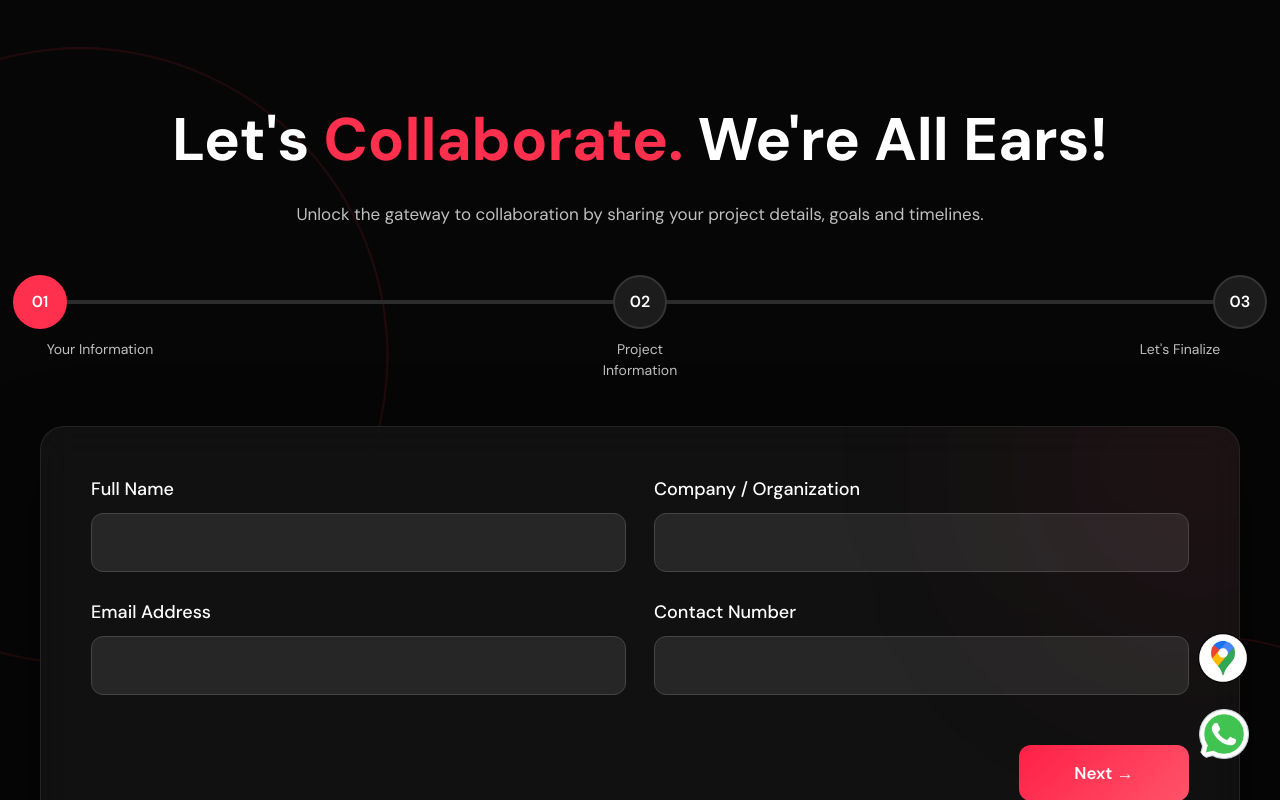
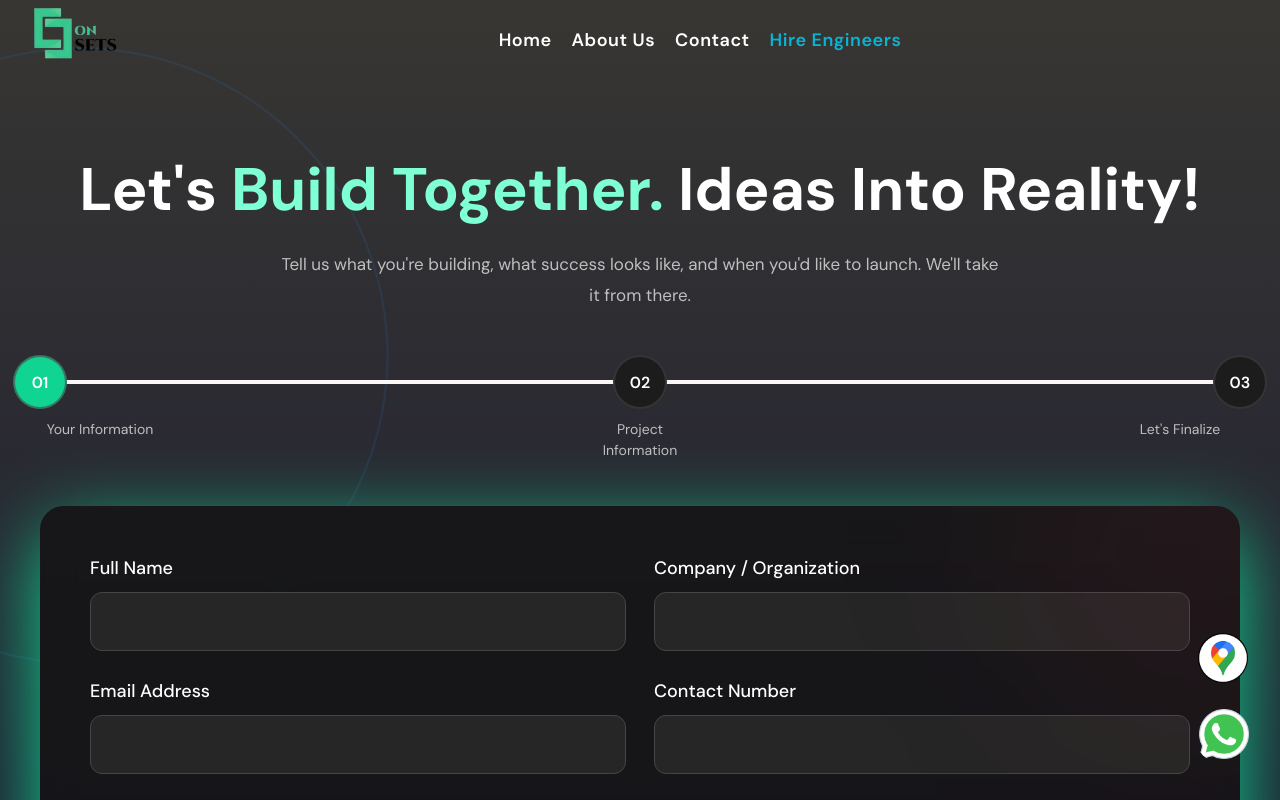
Before and after one commit to faizanshk22/BusinessProject, a React (Vite) app: page /engineers in a window 1280 px wide. Shown: the top 800 px of the page. Built offline with nearby package versions, Linux system fonts and the light colour scheme.

Commit message:
Hire Engineers Page added

```diff
--- a/src/components/hireEngineers/HireEngineers.jsx
+++ b/src/components/hireEngineers/HireEngineers.jsx
@@ -7,6 +7,7 @@ import ProgressBar from "./ProgressBar";
 import StepOne from "./StepOne";
 import StepTwo from "./StepTwo";
 import StepThree from "./StepThree";
+import Navbar from "../navbar/Navbar";
 
 export default function HireEngineers() {
   const [step, setStep] = useState(1);
@@ -29,9 +30,54 @@ const [error, setError] = useState(false);
   // Navigation
   // ---------------------------
 
-  const nextStep = () => {
+ const nextStep = () => {
+  if (step === 1) {
+    if (!formData.fullName.trim()) {
+      alert("Please enter your full name.");
+      return;
+    }
+
+    if (!formData.company.trim()) {
+      alert("Please enter your company / organization.");
+      return;
+    }
+
+    if (!formData.email.trim()) {
+      alert("Please enter your email address.");
+      return;
+    }
+
+    // Email validation
+    const emailRegex = /^[^\s@]+@[^\s@]+\.[^\s@]+$/;
+
+    if (!emailRegex.test(formData.email)) {
+      alert("Please enter a valid email address.");
+      return;
+    }
+
+    if (!formData.phone.trim()) {
+      alert("Please enter your contact number.");
+      return;
+    }
+
     if (step < 3) setStep((prev) => prev + 1);
-  };
+    return;
+  }
+
+  if (step === 2) {
+    if (formData.technologies.length === 0) {
+      alert("Please select at least one technology.");
+      return;
+    }
+
+    if (step < 3) setStep((prev) => prev + 1);
+    return;
+  }
+
+  if (step < 3) {
+    setStep((prev) => prev + 1);
+  }
+};
 
   const prevStep = () => {
     if (step > 1) setStep((prev) => prev - 1);
@@ -168,7 +214,10 @@ const submitForm = async () => {
 };
 
   return (
+    <>
+    <Navbar className="nv"/>
     <section className="hireEngineers">
+
       <div className="background-circle one"></div>
       <div className="background-circle two"></div>
 
@@ -180,12 +229,12 @@ const submitForm = async () => {
           transition={{ duration: 0.5 }}
         >
           <h1>
-            Let's <span>Collaborate.</span> We're All Ears!
+            Let's <span>Build Together.</span> Ideas Into Reality!
           </h1>
 
           <p>
-            Unlock the gateway to collaboration by sharing your project
-            details, goals and timelines.
+           Tell us what you're building, what success looks like, and when you'd like to launch. We'll take it from there.
+
           </p>
         </motion.div>
 
@@ -258,5 +307,6 @@ const submitForm = async () => {
   )}
       </div>
     </section>
+    </>
   );
 }
--- a/src/components/hireEngineers/StepThree.jsx
+++ b/src/components/hireEngineers/StepThree.jsx
@@ -10,7 +10,7 @@ const StepThree = ({
     <>
       <div className="selectionSection">
 
-        <h3>How many engineers?</h3>
+        <h3>No. of engineers?</h3>
 
         <div className="options">
 
@@ -41,7 +41,7 @@ const StepThree = ({
 
       <div className="selectionSection">
 
-        <h3>Hire Type</h3>
+        <h3>Specify the hire type</h3>
 
         <div className="options">
 
@@ -72,7 +72,7 @@ const StepThree = ({
 
       <div className="selectionSection">
 
-        <h3>Timeline</h3>
+        <h3>Required Timeline</h3>
 
         <div className="options">
 
@@ -107,7 +107,7 @@ const StepThree = ({
 
       <div className="field full">
 
-        <label>Additional Notes</label>
+        <label>Careful Additional Notes</label>
 
         <textarea
           rows="5"
--- a/src/components/hireEngineers/StepTwo.jsx
+++ b/src/components/hireEngineers/StepTwo.jsx
@@ -22,8 +22,7 @@ const StepTwo = ({
   return (
     <>
       <h2>
-        Are there any technologies you want to specify?
-      </h2>
+Do you have a preferred tech stack for this project?      </h2>
 
       <div className="technologyGrid">
 
--- a/src/components/hireEngineers/hireEngineers.scss
+++ b/src/components/hireEngineers/hireEngineers.scss
@@ -1,9 +1,15 @@
 @import "../../app.scss";
+.nv{
 
+  @include mobile{
+    margin-top: -50%;
+position: fixed;
+  }
+}
 .hireEngineers {
   width: 100%;
   min-height: 100vh;
-  background: #060606;
+  // background: #060606;
   position: relative;
   overflow: hidden;
   padding: 100px 20px;
@@ -11,15 +17,18 @@
   justify-content: center;
   align-items: center;
   color: #fff;
+    scroll-snap-align: center;
+  scroll-snap-stop: always;
 
   @include mobile {
     padding: 70px 15px;
   }
 
+
   .background-circle {
     position: absolute;
     border-radius: 50%;
-    border: 2px solid rgba(255, 48, 77, .12);
+    border: 2px solid rgba(48, 155, 255, 0.12);
     pointer-events: none;
   }
 
@@ -51,17 +60,19 @@
   .heading {
     text-align: center;
     margin-bottom: 70px;
-
+    margin-top: 50px;
     h1 {
       font-size: 60px;
       font-weight: 700;
       margin-bottom: 20px;
 
       span {
-        color: #ff304d;
+        color: aquamarine;
       }
 
       @include mobile {
+        margin-top:350px;
+        margin-bottom: 10px;
         font-size: 36px;
         line-height: 1.3;
       }
@@ -87,7 +98,7 @@
   .progressBar {
     width: 100%;
     height: 4px;
-    background: #2c2c2c;
+    background: #fcf7f7;
     border-radius: 20px;
     position: relative;
     margin-bottom: 60px;
@@ -96,7 +107,7 @@
       position: absolute;
       height: 100%;
       border-radius: 20px;
-      background: linear-gradient(90deg, #ff2147, #ff546a);
+      background: linear-gradient(90deg, rgb(15, 212, 146), rgba(75, 80, 78, 0.698));
       transition: .4s ease;
     }
 
@@ -131,8 +142,8 @@
       }
 
       &.active {
-        background: #ff304d;
-        border-color: #ff304d;
+        background: rgb(15, 212, 146);
+        border-color: rgba(75, 80, 78, 0.698);
       }
 
       @include mobile {
@@ -171,24 +182,27 @@
     position: relative;
     overflow: hidden;
 
-    background: rgba(20, 20, 20, 0.82);
+    background: #141414d1;
     backdrop-filter: blur(18px);
 
-    border: 1px solid rgba(255,255,255,.08);
+    border: 1px solid (15, 212, 146);
     border-radius: 24px;
 
     padding: 50px;
 
     min-height: 550px;
+    margin-bottom: 200px;
 
     box-shadow:
-      0 25px 80px rgba(0,0,0,.45);
+      0 25px 80px rgb(15, 212, 146);
 
     transition: .35s ease;
 
     @include mobile {
       padding: 25px;
       min-height: auto;
+      margin-bottom: 100px;
+
     }
 
     &::before {
@@ -284,7 +298,7 @@
 
       &:focus{
 
-        border-color:#ff304d;
+        border-color:rgb(15, 212, 146);
 
         box-shadow:0 0 18px rgba(255,48,77,.25);
 
@@ -349,8 +363,8 @@
 
       background:linear-gradient(
       135deg,
-      #ff2147,
-      #ff546a
+      rgba(75, 80, 78, 0.698),
+      aquamarine
       );
 
       transition:.35s;
@@ -360,7 +374,7 @@
         transform:translateY(-4px);
 
         box-shadow:
-        0 15px 35px rgba(255,48,77,.35);
+        0 15px 35px rgba(16, 150, 187, 0.35);
 
       }
 
@@ -431,7 +445,7 @@
   transition: .35s;
 
   .icon {
-    color: #ff304d;
+    color: rgb(15, 212, 146);
     transition: .35s;
   }
 
@@ -443,20 +457,20 @@
 
   &:hover {
     transform: translateY(-6px);
-    border-color: #ff304d;
+    border-color: aquamarine;
     box-shadow: 0 12px 25px rgba(255, 48, 77, .18);
   }
 
   &.selected {
     background: linear-gradient(
       135deg,
-      rgba(255,48,77,.25),
+      rgb(136, 237, 203),
       rgba(255,48,77,.12)
     );
 
-    border-color: #ff304d;
+    border-color: rgb(15, 212, 146);
 
-    box-shadow: 0 0 20px rgba(255,48,77,.35);
+    box-shadow: 0 0 20px rgb(15, 212, 146);;
 
     .icon {
       transform: scale(1.15);
@@ -532,7 +546,7 @@
     user-select: none;
 
     &:hover {
-      border-color: #ff304d;
+      border-color: aquamarine;
       transform: translateY(-3px);
     }
 
@@ -540,13 +554,13 @@
 
       background: linear-gradient(
         135deg,
-        #ff2147,
-        #ff596d
+          rgb(136, 237, 203),
+      rgba(255,48,77,.12)
       );
 
       border-color: transparent;
 
-      box-shadow: 0 12px 25px rgba(255,48,77,.3);
+      box-shadow: 0 12px 25px rgb(15, 212, 146);;
 
     }
 
--- a/src/components/navbar/Navbar.jsx
+++ b/src/components/navbar/Navbar.jsx
@@ -14,7 +14,7 @@ function Navbar() {
 <Link to="/" className="home">Home</Link>
   <NavLink to="/about" className="aboutLink">About Us</NavLink>
   <NavLink to="/getStarted" className="contact">Contact</NavLink>
-  {/* <Link to="/engineers" className="home">Hire Engineers</Link> */}
+  <NavLink to="/engineers" className="home">Hire Engineers</NavLink>
 
 
 
```
